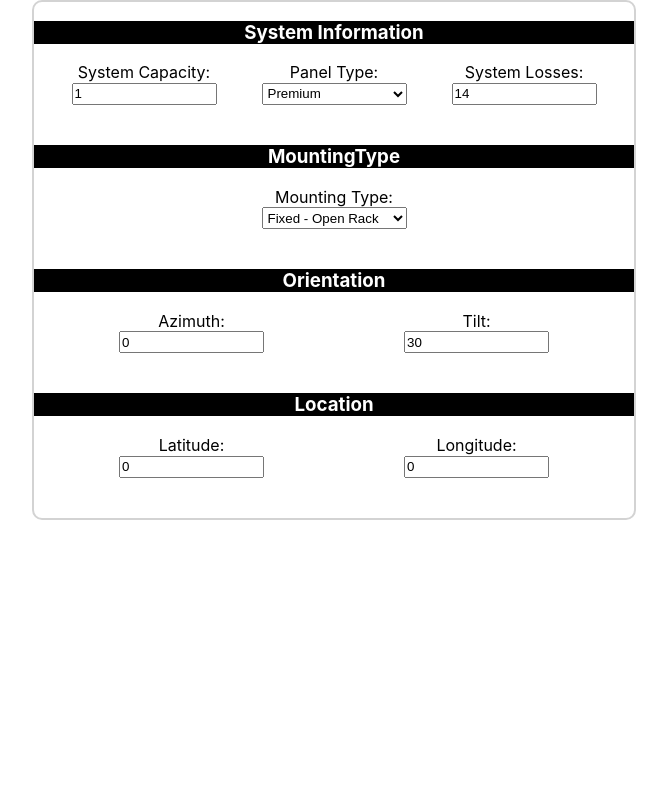
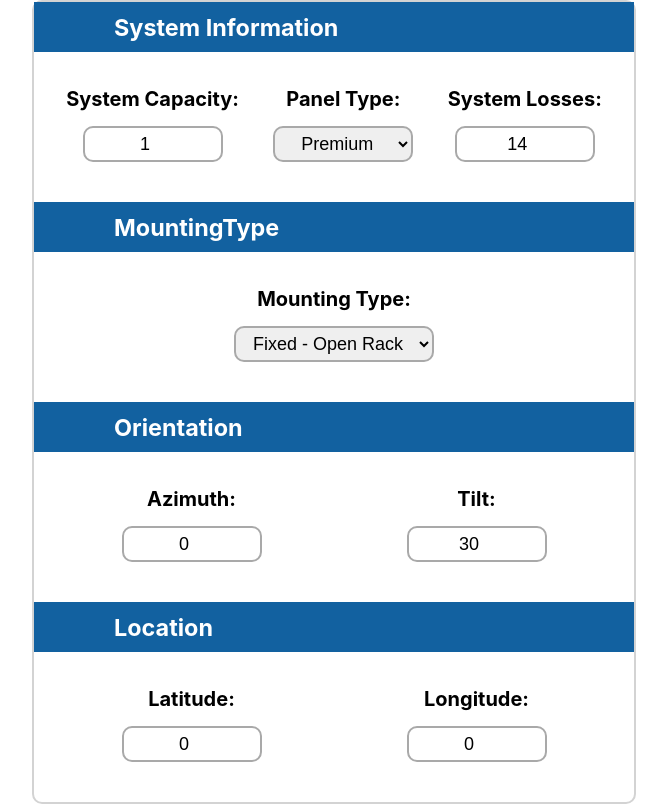
Before and after one commit to Lazd53/pv-calculator, a React (Create React App) app: page /system in a window 1280 px wide. Shown: the whole page, without its empty margins (306-973 px from the left). Built offline with nearby package versions, Linux system fonts and the light colour scheme.

Commit message:
CSS fixes

```diff
--- a/src/components/App.css
+++ b/src/components/App.css
@@ -5,13 +5,24 @@
   border-radius: 10px;
 }
 
+h1 {
+  color: #1261A0;
+}
+
 .request-section{
   position: relative;
 }
 
 .request-section-header{
-  background-color: black;
+  background-color: #1261A0;
   color: white;
+  height: 50px;
+  display: flex;
+  align-items: center;
+  padding-left: 80px;
+  margin-bottom: 20px;
+  font-size: 20px;
+
 }
 
 .request-section-form{
@@ -20,9 +31,30 @@
   margin: 0 15px 40px 15px;
 }
 
+.input-component{
+  font-size: 20px;
+}
+
+.input-component-title{
+  margin: 15px 0;
+}
+
 .input-component input, .input-component select, .input-component option{
-  width: 145px;
-  height: 22px;
+  min-width: 140px;
+  height: 36px;
   padding: 1px;
   box-sizing: border-box;
+  font-size: 18px;
+  text-align-last: center;
 }
+
+.input-component input,:focus .input-component select:focus,
+.input-component input:active, .input-component select:focus{
+  outline: none;
+  border-color: #1261A0;
+}
+
+.input-component input, .input-component select{
+  border: 2px solid darkgrey;
+  border-radius: 10px;
+}
--- a/src/components/InputComponent.js
+++ b/src/components/InputComponent.js
@@ -53,7 +53,8 @@ class InputComponent extends React.Component{
     const { label } = this.props;
     return(
       <div className="input-component">
-        <label> {label} <br/>
+        <label>
+          <h4 className="input-component-title">{label}</h4>
           {this.createInputByType()}
         </label>
       </div>
--- a/src/components/RequestsSectionHeader.js
+++ b/src/components/RequestsSectionHeader.js
@@ -3,9 +3,9 @@ import React from 'react';
 
 const RequestsSectionHeader = ({title}) =>{
   return(
-      <h3 className="request-section-header">
-        {title}
-      </h3>
+      <div className="request-section-header">
+        <h3>{title}</h3>
+      </div>
   )
 }
 
```
